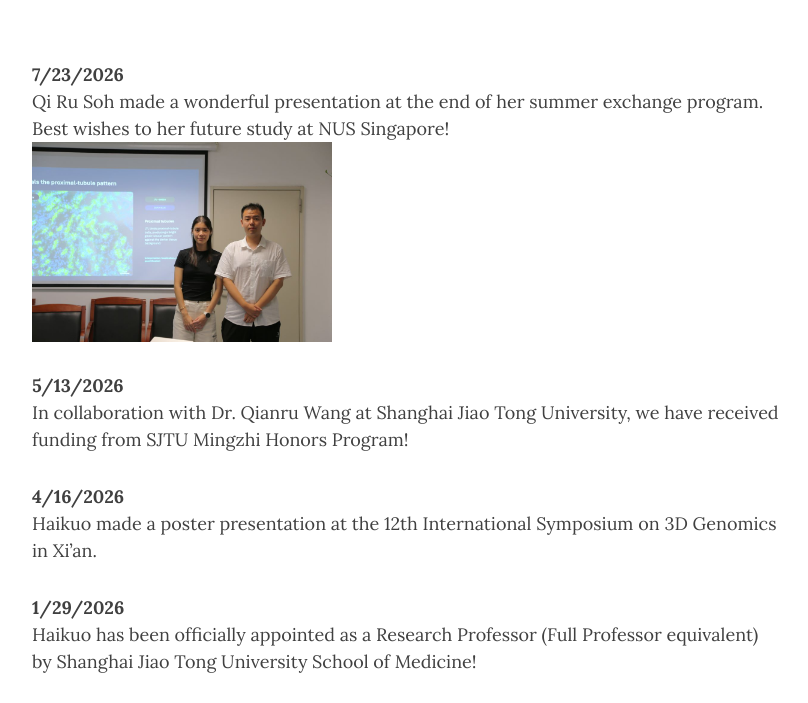
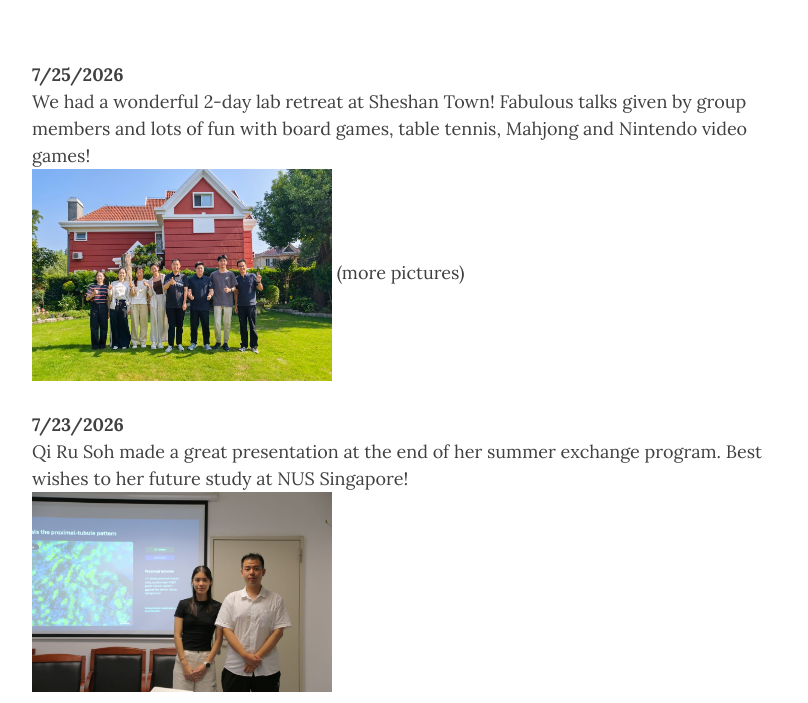
Before and after one commit to TheLiLab/thelilab.github.io, a Jekyll site: the page built from News.md, in a window 1280 px wide and 900 px high, scrolled down 296 px, cut to the strip 197-900 px from the top of the window. Shown: the whole strip, without its empty margins (233-1041 px from the left). Built offline with Jekyll 4.4.1, drawn with Linux system fonts in a browser that asks for light colours; nearby versions of some CDN libraries.

Commit message:
Update News.md

```diff
--- a/News.md
+++ b/News.md
@@ -6,8 +6,12 @@ bigimg:
 - "/img/road_pic.jpg"
 
 ---
+<strong>7/25/2026</strong><br>
+We had a wonderful 2-day lab retreat at Sheshan Town! Fabulous talks given by group members and lots of fun with board games, table tennis, Mahjong and Nintendo video games!<br>
+    <img src="/img/2026retreat_img/1.jpg" style="width: 100%; max-width: 300px;" /> (more pictures)
+
 <strong>7/23/2026</strong><br>
-Qi Ru Soh made a wonderful presentation at the end of her summer exchange program. Best wishes to her future study at NUS Singapore!<br>
+Qi Ru Soh made a great presentation at the end of her summer exchange program. Best wishes to her future study at NUS Singapore!<br>
     <img src="/img/random_images/2026_qiru_talk.jpg" style="width: 100%; max-width: 300px;" />
 
 <strong>5/13/2026</strong><br>
```
